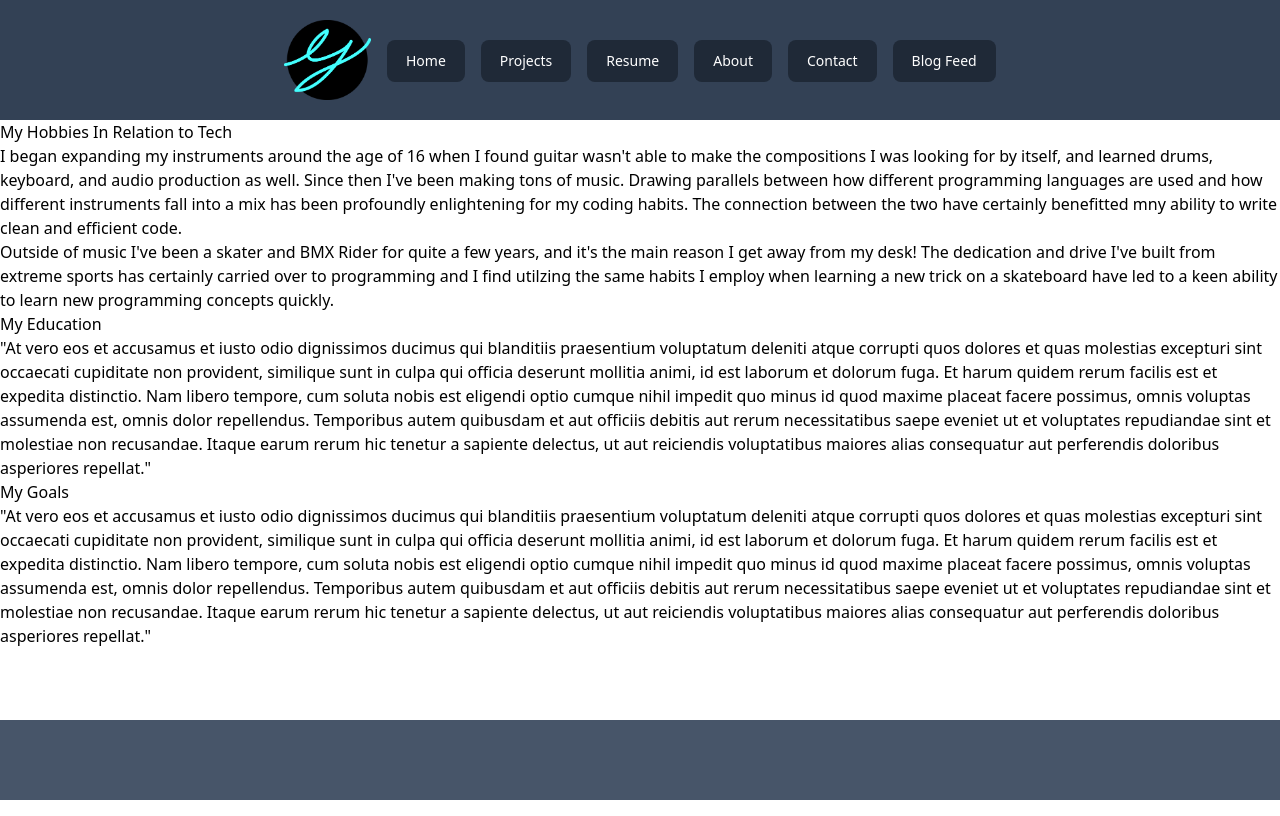
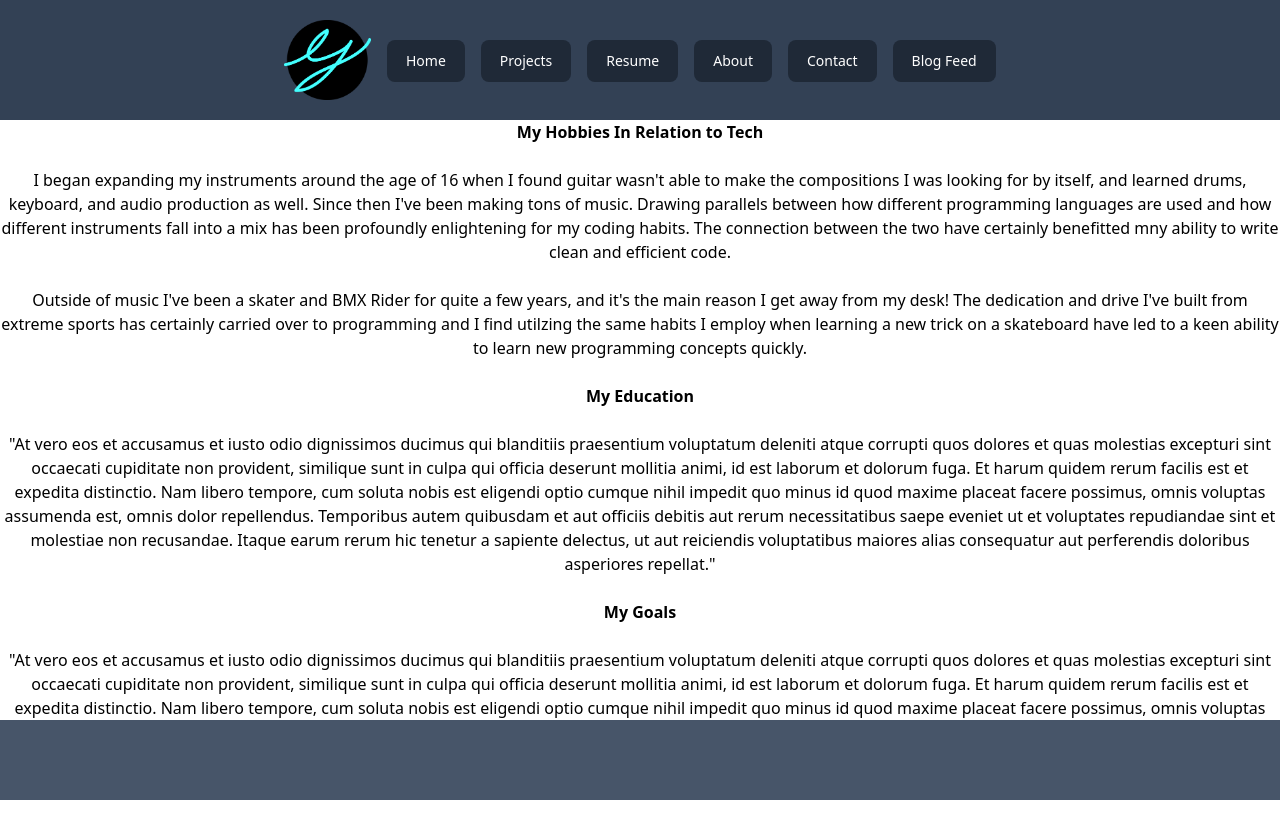
Before and after one commit to Garret-Gallant/my-portfolio, a React (Create React App) app: page /about in a window 1280 px wide. Built offline with nearby package versions, Linux system fonts and the light colour scheme.

Commit message:
adjusted styling of further about page

```diff
--- a/src/components/About.js
+++ b/src/components/About.js
@@ -2,8 +2,9 @@ import React from 'react'
 
 const About = () => {
   return (
-    <div>
-      <h2>My Hobbies In Relation to Tech</h2>
+    <div class='text-center'>
+      <h1 class='font-bold'>My Hobbies In Relation to Tech</h1>
+      <br />
         <p>
           I began expanding my instruments around the age of 16 when I found guitar wasn't able to make the compositions I
           was looking for by itself, and learned drums, keyboard, and audio production as well. Since then I've been making
@@ -11,12 +12,15 @@ const About = () => {
           fall into a mix has been profoundly enlightening for my coding habits. The connection between the two have certainly
           benefitted mny ability to write clean and efficient code.
         </p>
+        <br />
         <p>
           Outside of music I've been a skater and BMX Rider for quite a few years, and it's the main reason I get away from my desk!
           The dedication and drive I've built from extreme sports has certainly carried over to programming and I find utilzing the same
           habits I employ when learning a new trick on a skateboard have led to a keen ability to learn new programming concepts quickly.
         </p>
-      <h2>My Education</h2>
+        <br />
+      <h2 class='font-bold'>My Education</h2>
+      <br />
         <p>
           "At vero eos et accusamus et iusto odio dignissimos ducimus qui blanditiis praesentium voluptatum deleniti atque corrupti quos
           dolores et quas molestias excepturi sint occaecati cupiditate non provident, similique sunt in culpa qui officia deserunt mollitia
@@ -26,7 +30,9 @@ const About = () => {
           sint et molestiae non recusandae. Itaque earum rerum hic tenetur a sapiente delectus, ut aut reiciendis voluptatibus maiores alias
           consequatur aut perferendis doloribus asperiores repellat."
         </p>
-      <h2>My Goals</h2>
+        <br />
+      <h2 class='font-bold'>My Goals</h2>
+      <br />
         <p>
           "At vero eos et accusamus et iusto odio dignissimos ducimus qui blanditiis praesentium voluptatum deleniti atque corrupti quos
           dolores et quas molestias excepturi sint occaecati cupiditate non provident, similique sunt in culpa qui officia deserunt mollitia
@@ -36,6 +42,7 @@ const About = () => {
           sint et molestiae non recusandae. Itaque earum rerum hic tenetur a sapiente delectus, ut aut reiciendis voluptatibus maiores alias
           consequatur aut perferendis doloribus asperiores repellat."
         </p>
+        <br />
     </div>
   )
 }
```
